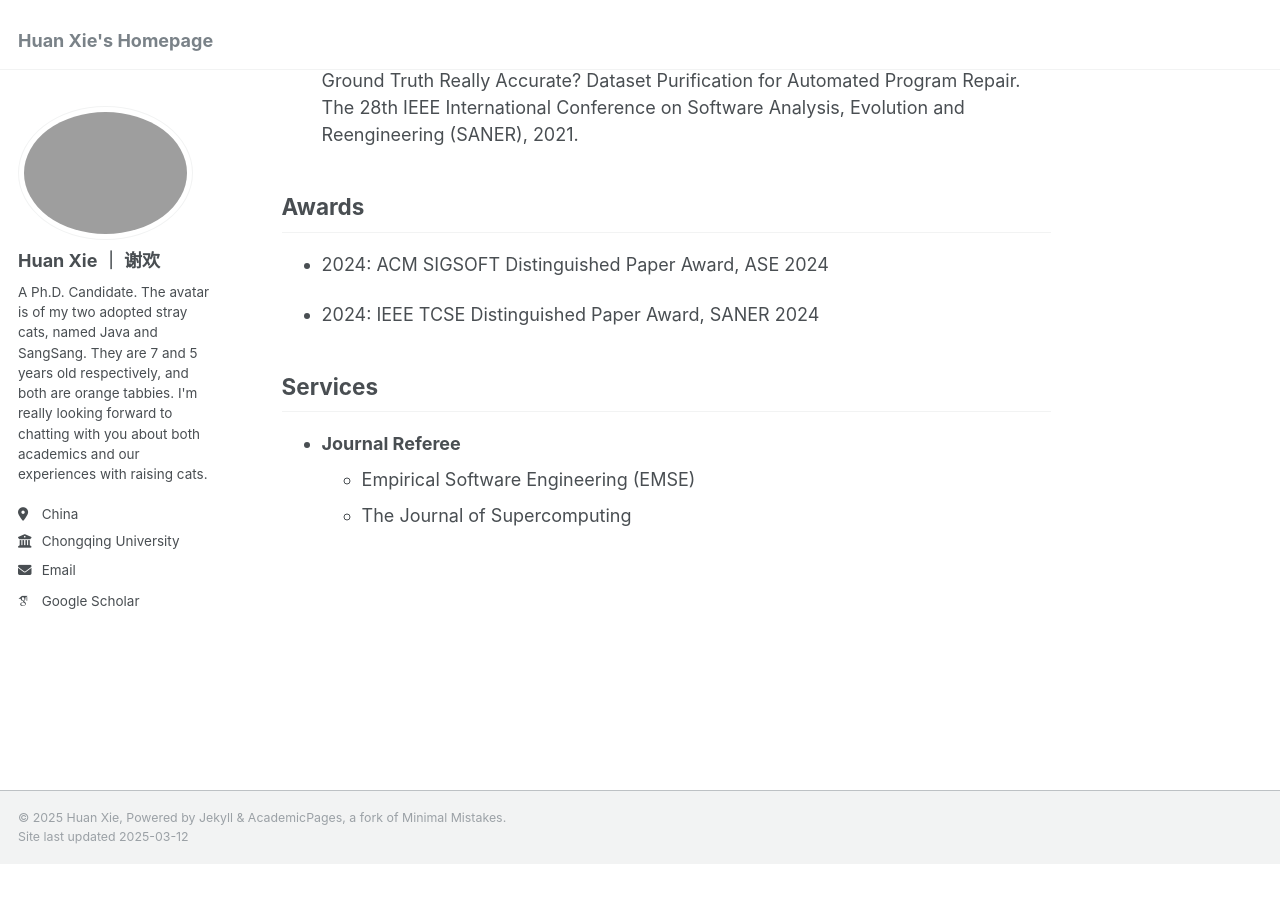
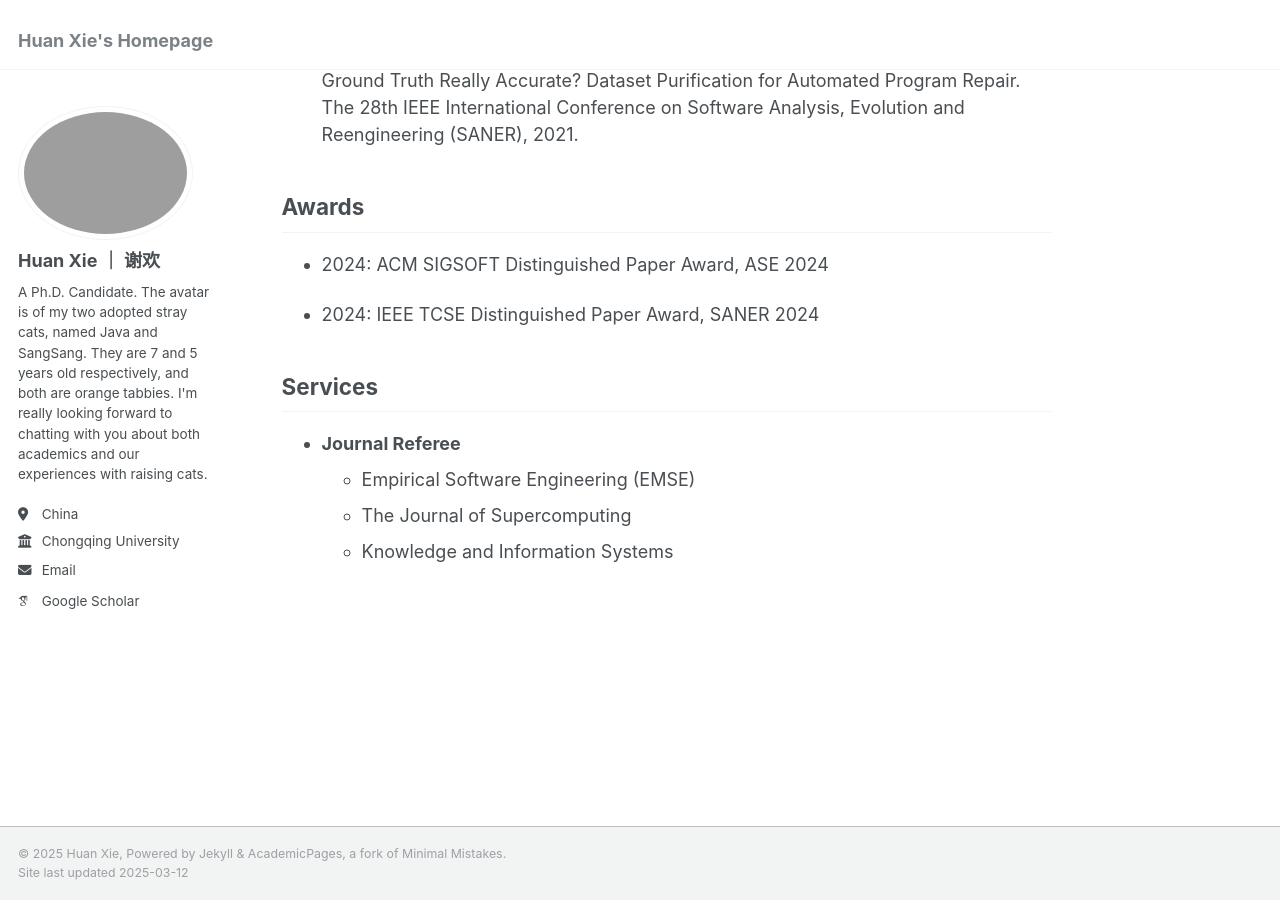
Before and after one commit to xie-huan/xie-huan.github.io, a Jekyll site: the page built from _pages/about.md, in a window 1280 px wide and 900 px high, scrolled down 2069 px. Built offline with Jekyll 4.4.1, drawn with Linux system fonts in a browser that asks for light colours; some web fonts are replaced; before the commit the page ends 2933 px from its top, so only the background shows below that.

Commit message:
Update about.md

```diff
--- a/_pages/about.md
+++ b/_pages/about.md
@@ -55,3 +55,4 @@ I received the B.S. degree in software engineering from [Chongqing University](h
 - **Journal Referee**
   - Empirical Software Engineering (EMSE)
   - The Journal of Supercomputing
+  - Knowledge and Information Systems
```
